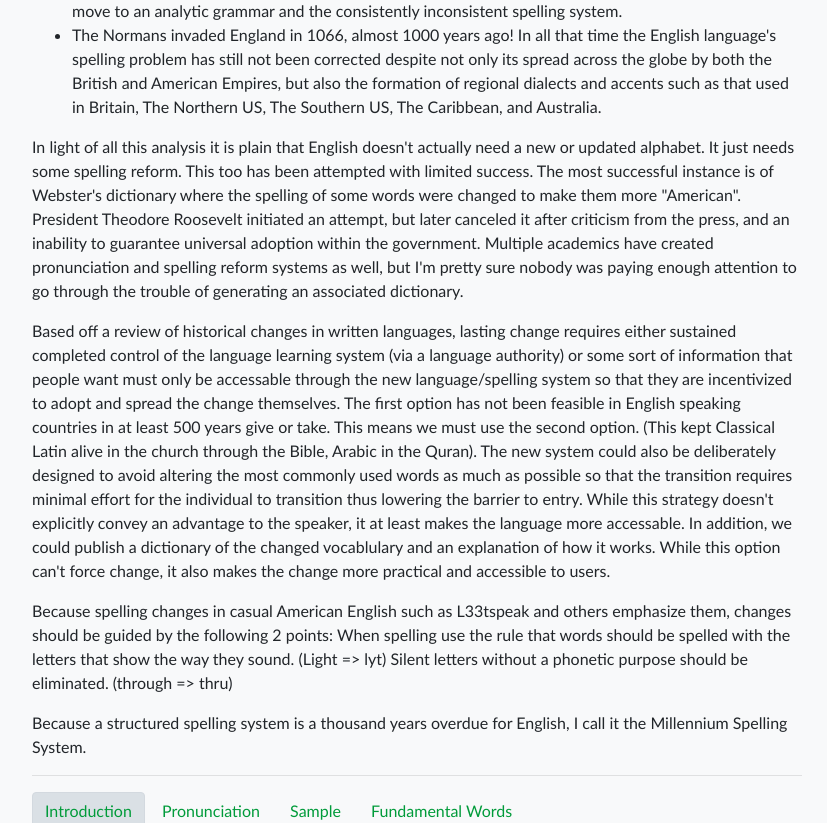
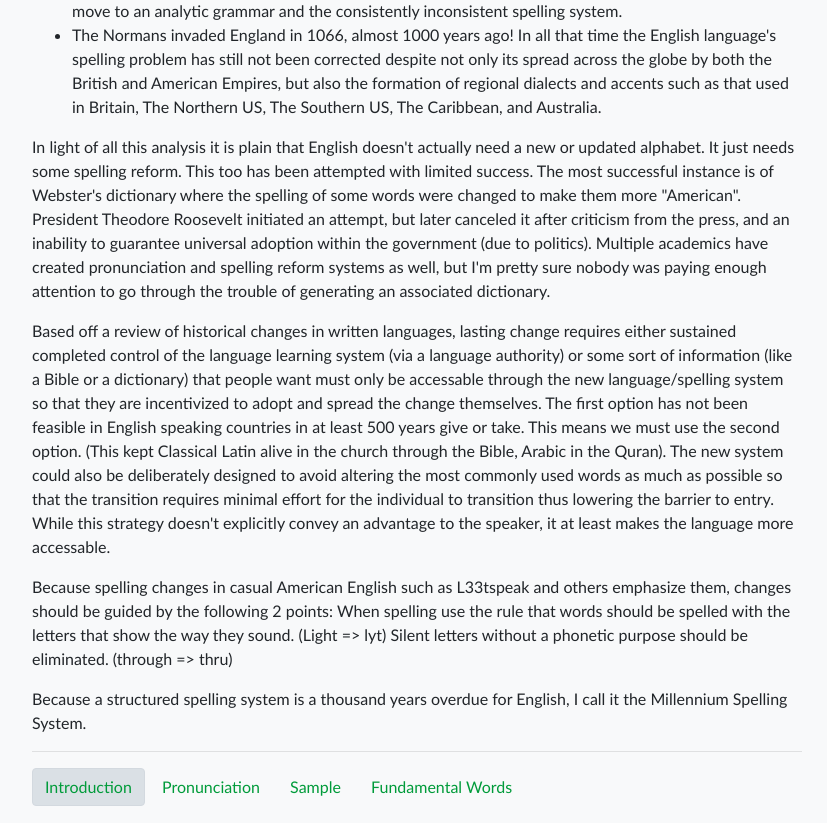
Before and after one commit to jkuzniarek/website-php, a PHP site: page /projects/MSS/introduction.php in a window 1280 px wide. Shown: the part 1225-2048 px from the top of the page, without its empty margins (303-1130 px from the left). Run offline with PHP 8.4, Linux system fonts and the light colour scheme; data comes from the database, SQL or seed files in the repository.

Commit message:
added clarifications

```diff
--- a/projects/MSS/introduction.php
+++ b/projects/MSS/introduction.php
@@ -89,22 +89,20 @@ include $sRoot.'templates/sidebar.php';
       It just needs some spelling reform. This too has been attempted with limited success.
       The most successful instance is of Webster's dictionary where the spelling of some words were changed to make them more "American".
       President Theodore Roosevelt initiated an attempt, but later canceled it after criticism from the press,
-      and an inability to guarantee universal adoption within the government.
+      and an inability to guarantee universal adoption within the government (due to politics).
       Multiple academics have created pronunciation and spelling reform systems as well,
       but I'm pretty sure nobody was paying enough attention to go through the trouble of generating an associated dictionary.
     </p>
     <p>
       Based off a review of historical changes in written languages,
       lasting change requires either sustained completed control of the language learning system (via a language authority)
-      or some sort of information that people want must only be accessable through the new language/spelling system so that they are incentivized to adopt and spread the change themselves.
+      or some sort of information (like a Bible or a dictionary) that people want must only be accessable through the new language/spelling system so that they are incentivized to adopt and spread the change themselves.
       The first option has not been feasible in English speaking countries in at least 500 years give or take.
       This means we must use the second option.
       (This kept Classical Latin alive in the church through the Bible, Arabic in the Quran).
       The new system could also be deliberately designed to avoid altering the most commonly used words as much as possible
       so that the transition requires minimal effort for the individual to transition thus lowering the barrier to entry.
       While this strategy doesn't explicitly convey an advantage to the speaker, it at least makes the language more accessable.
-      In addition, we could publish a dictionary of the changed vocablulary and an explanation of how it works.
-      While this option can't force change, it also makes the change more practical and accessible to users.
     </p>
     <p>
       Because spelling changes in casual American English such as L33tspeak and others emphasize them, changes should be guided by the following 2 points:
```
